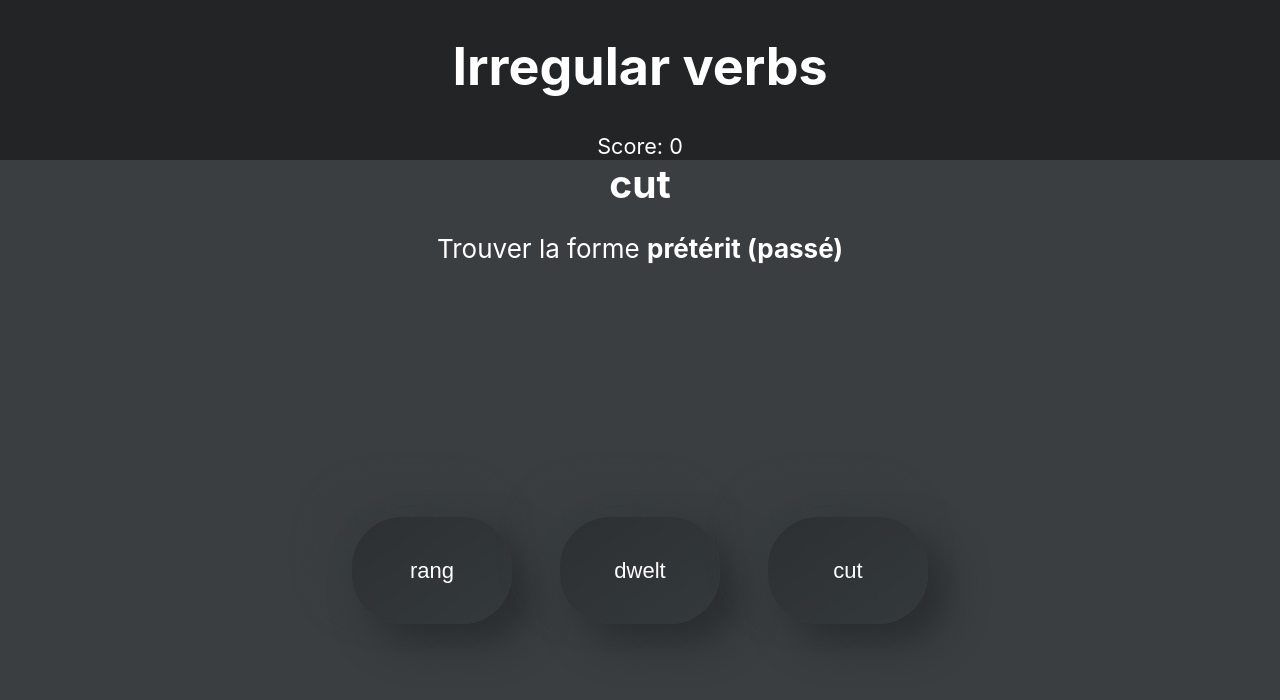
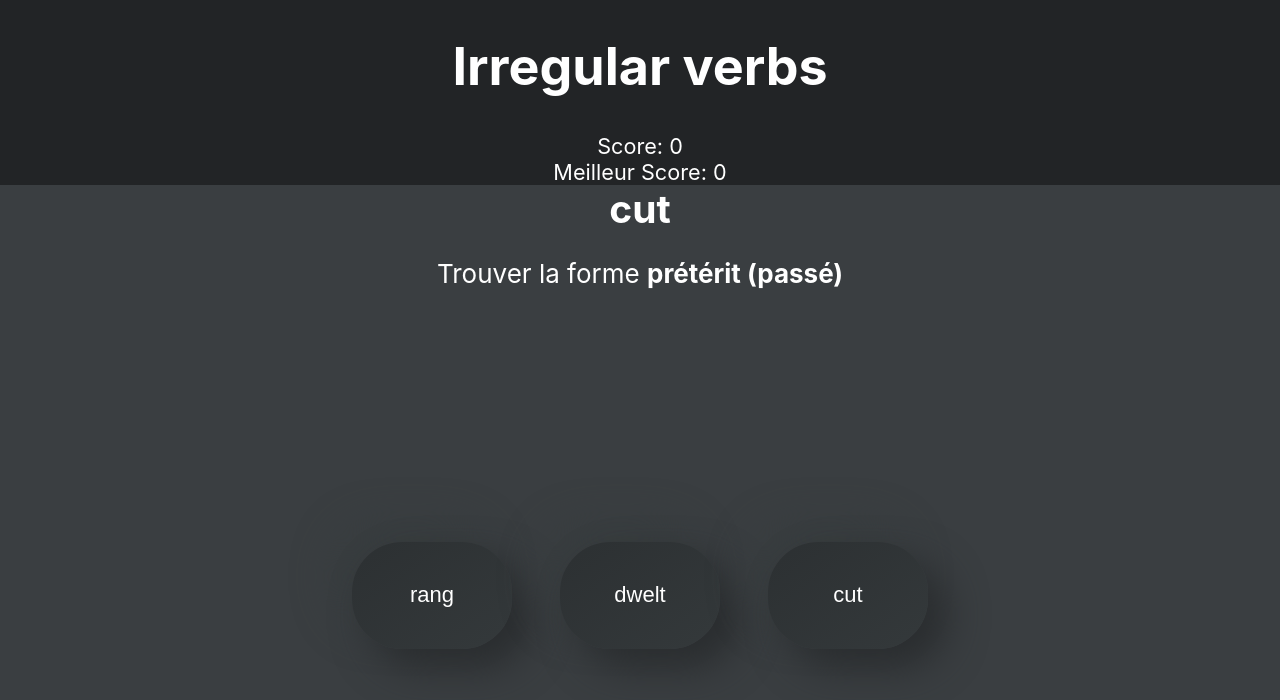
Before and after one commit to ditiz/irregular-verbs, a React (Create React App) app: page / in a window 1280 px wide. Shown: the top 700 px of the page. Built offline with nearby package versions, Linux system fonts and the light colour scheme; the HTML template or start-up script is replaced by a standard one.

Commit message:
Add best score

```diff
--- a/src/App.tsx
+++ b/src/App.tsx
@@ -1,17 +1,25 @@
-import React, { useState } from "react";
+import React, { useState, useEffect } from "react";
 import "./App.css";
 import RandomVerb from "./RandomVerb/RandomVerb";
 
 function App() {
   const [score, setScore] = useState<number>(0);
+  const [maxScore, setMaxScore] = useState<number>(0);
 
   const resetScore = () => setScore(0);
+
+  useEffect(() => {
+    if (maxScore < score) {
+      setMaxScore(max => (max < score ? score : max));
+    }
+  }, [score, setMaxScore])
 
   return (
     <div className="App">
       <header className="App-header">
         <h1>Irregular verbs</h1>
-        <small onClick={resetScore}>Score: {score}</small>
+        <small>Score: {score}</small>
+        <small>Meilleur Score: {maxScore} </small>
       </header>
       <main>
         <RandomVerb score={score} setScore={setScore} resetScore={resetScore} />
```
